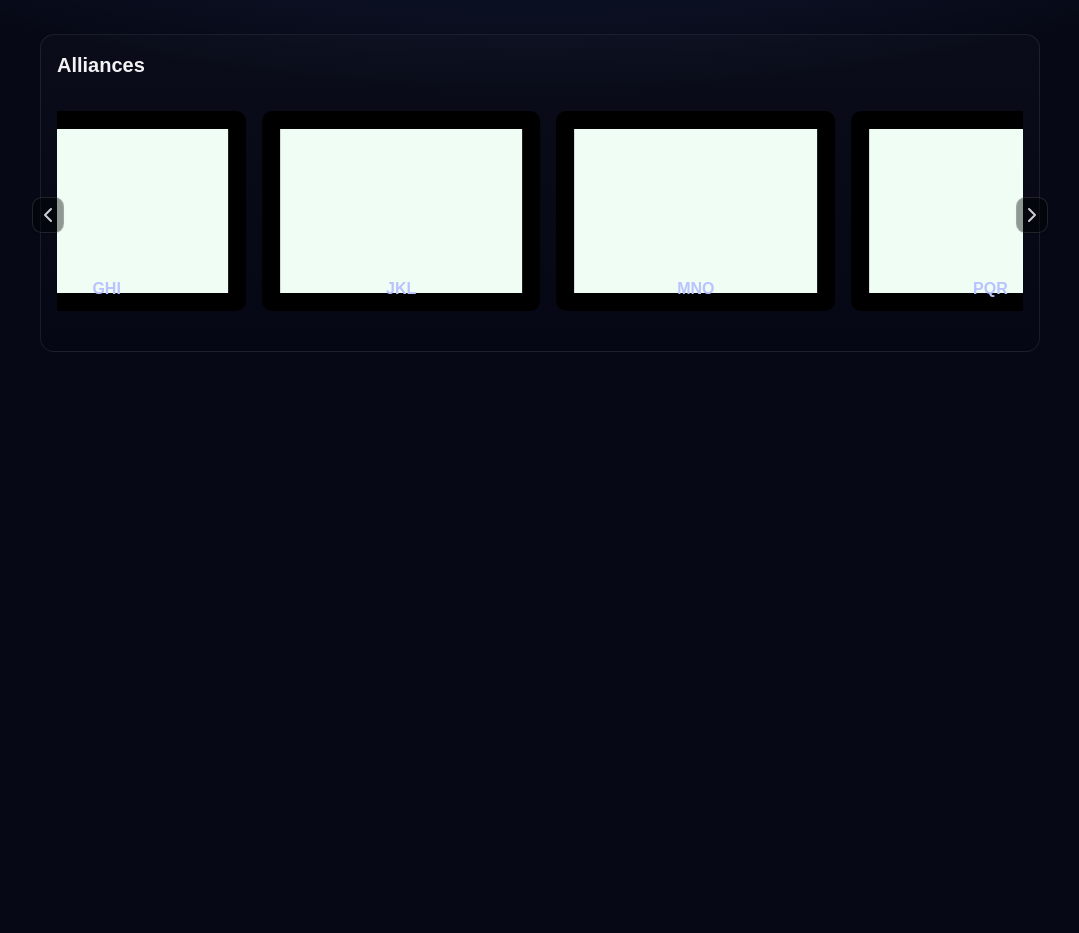
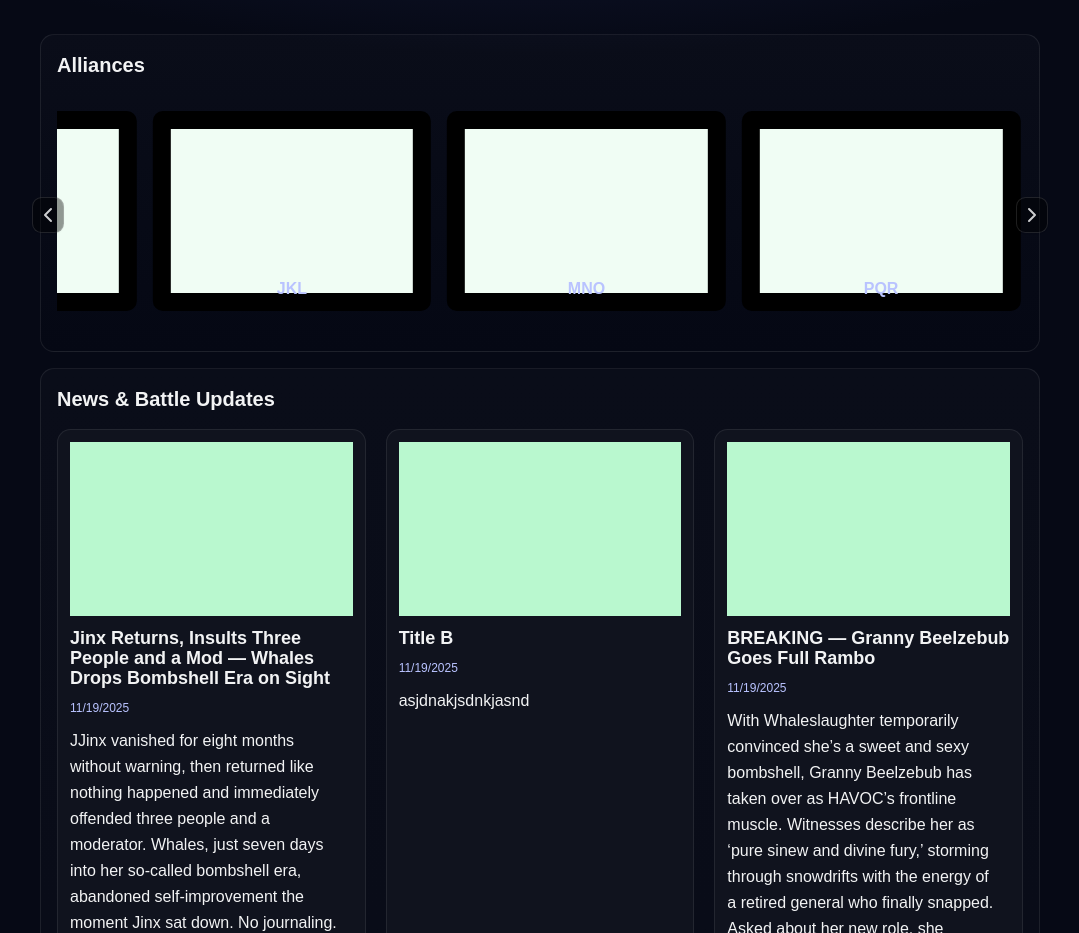
Before and after one commit to daniel-bss/saas-starter, a Next.js app: page / in a window 1280 px wide. Shown: the part 167-1100 px from the top of the page, without its empty margins (100-1179 px from the left). Built offline with nearby package versions, Linux system fonts and the light colour scheme.

Commit message:
feat: setup News UI

```diff
--- a/app/layout.tsx
+++ b/app/layout.tsx
@@ -21,7 +21,7 @@ export default function RootLayout({
 }) {
   return (
     <html lang="en" className={`${inter.className} bg-primary`}>
-      <body className="min-h-[100dvh] body-main-background">
+      <body className="min-h-[100dvh] pb-[100px] body-main-background">
         <SWRConfig
           value={{
             fallback: {
--- a/app/page.tsx
+++ b/app/page.tsx
@@ -2,7 +2,8 @@
 
 import AlliancesCarousel from "@/components/alliances-carousel";
 import GateOverlay from "@/components/gateoverlay";
-import { AllianceCarouselItem } from "@/types";
+import { formatDate } from "@/lib/date";
+import { AllianceCarouselItem, NewsItem } from "@/types";
 import { useState } from "react";
 
 const dummyAlliances: AllianceCarouselItem[] = [
@@ -41,6 +42,29 @@ const dummyAlliances: AllianceCarouselItem[] = [
   },
 ];
 
+const dummyNews: NewsItem[] = [
+  {
+    title:
+      "Jinx Returns, Insults Three People and a Mod — Whales Drops Bombshell Era on Sight",
+    date: new Date(),
+    body: "JJinx vanished for eight months without warning, then returned like nothing happened and immediately offended three people and a moderator. Whales, just seven days into her so-called bombshell era, abandoned self-improvement the moment Jinx sat down. No journaling. No manifestation. She lit a cigar and asked, “Okay, who do we take out first?” — Catty von Catacean reportinginx vanished for eight months without warning, then returned like nothing happened and immediately offended three people and a moderator. Whales, just seven days into her so-called bombshell era, abandoned self-improvement the moment Jinx sat down. No journaling. No manifestation. She lit a cigar and asked, “Okay, who do we take out first?” — Catty von Catacean reporting",
+  },
+  { title: "Title B", date: new Date(), body: "asjdnakjsdnkjasnd" },
+  {
+    title: "BREAKING — Granny Beelzebub Goes Full Rambo",
+    date: new Date(),
+    body: "With Whaleslaughter temporarily convinced she’s a sweet and sexy bombshell, Granny Beelzebub has taken over as HAVOC’s frontline muscle. Witnesses describe her as ‘pure sinew and divine fury,’ storming through snowdrifts with the energy of a retired general who finally snapped. Asked about her new role, she growled, ‘Somebody’s gotta keep order.’ HAVOC leadership remains in turmoil. — Catty von Catacean reporting",
+  },
+  { title: "Title D", date: new Date(), body: "asjdnakjsdnkjasnd" },
+  { title: "Title E", date: new Date(), body: "asjdnakjsdnkjasnd" },
+  { title: "Title F", date: new Date(), body: "asjdnakjsdnkjasnd" },
+  { title: "Title G", date: new Date(), body: "asjdnakjsdnkjasnd" },
+  { title: "Title H", date: new Date(), body: "asjdnakjsdnkjasnd" },
+  { title: "Title I", date: new Date(), body: "asjdnakjsdnkjasnd" },
+  { title: "Title K", date: new Date(), body: "asjdnakjsdnkjasnd" },
+  { title: "Title L", date: new Date(), body: "asjdnakjsdnkjasnd" },
+];
+
 export default function Page() {
   let [firstLanding, setFirstLanding] = useState<boolean>(false);
 
@@ -53,7 +77,7 @@ export default function Page() {
           setFirstLanding={setFirstLanding}
         />
       ) : (
-        <div className="container pt-[90px] h-[3000px] flex flex-col justify-start items-center">
+        <div className="container pt-[90px] flex flex-col justify-start items-center">
           {/* HOME */}
           <div className="font-bold text-[26px] text-surface-25 tracking-wide">
             WOS STATE #2128
@@ -74,6 +98,35 @@ export default function Page() {
           </div>
 
           {/* NEWS & BATTLE UPDATES */}
+          <div className="card w-full flex flex-col justify-start items-start">
+            <div className="text-surface-25 text-xl font-bold mb-4">
+              News & Battle Updates
+            </div>
+
+            <div className="grid grid-cols-1 sm:grid-cols-2 md:grid-cols-3 gap-x-5 gap-y-6 w-full">
+              {dummyNews.map((newsItem, i) => (
+                // TODO: use id for key
+                <div
+                  key={i}
+                  className="bg-[#10131e] p-3 w-full h-[650px] rounded-xl border-[1px] border-[#ffffff14]"
+                >
+                  <div className="bg-green-200 w-full h-[174px] mb-3">
+                    {/* TODO: Image, aspect ratio, fit */}
+                  </div>
+
+                  <div className="text-surface-25 font-bold text-lg/[20px] mb-3">
+                    {newsItem.title}
+                  </div>
+
+                  <div className="text-secondary text-xs mb-3">
+                    {formatDate(newsItem.date)}
+                  </div>
+
+                  <div className="news-body">{newsItem.body}</div>
+                </div>
+              ))}
+            </div>
+          </div>
         </div>
       )}
     </>
--- a/app/styles/theme.css
+++ b/app/styles/theme.css
@@ -50,7 +50,7 @@
     rgba(255, 255, 255, 0.02),
     rgba(0, 0, 0, 0.04)
   );
-  border: 1px solid rgba(255, 255, 255, 0.08);
+  border: 1px solid #ffffff14;
   border-radius: 14px;
   padding: 16px;
   margin-top: 16px;
@@ -61,3 +61,11 @@
   border: 1px solid rgba(255, 255, 255, 0.15);
   background: rgba(0, 0, 0, 0.5);
 }
+
+.news-body {
+  @apply text-surface-25 text-base/[26px] pr-2 h-[330px];
+  overflow-x: hidden;
+  overflow-y: auto;
+  scrollbar-color: rgb(100, 100, 100) rgba(192, 192, 192, 0.08);
+  scrollbar-width: thin;
+}
--- a/components/alliances-carousel.tsx
+++ b/components/alliances-carousel.tsx
@@ -31,10 +31,13 @@ export default function AlliancesCarousel({
     >
       <CarouselContent>
         {items.map((item, i) => (
-          <CarouselItem key={i} className="basis-3/10 hover:cursor-pointer">
+          <CarouselItem
+            key={i}
+            className="basis-1/1 sm:basis-1/2 md:basis-3/10 hover:cursor-pointer"
+          >
             {/**TODO: basis RESPONSIVE */}
             <div className="bg-black p-4 mt-4 border-2 border-black rounded-[10px] relative text-secondary hover:text-surface-25">
-              <div className="bg-green-50 w-full min-h-[164px] h-full"></div>
+              <div className="bg-green-50 w-full min-w-[230px] min-h-[164px] h-full"></div>
               <div className="absolute bottom-0 left-0 right-0 text-center p-2 font-extrabold text-inherit">
                 {item.name}
               </div>
--- /dev/null
+++ b/lib/date.ts
@@ -0,0 +1,7 @@
+export function formatDate(date: Date): string {
+  return date.toLocaleDateString("en-US", {
+    year: "numeric",
+    month: "2-digit",
+    day: "2-digit",
+  });
+}
```
Also changed, not shown: types/index.ts (+8 -0 lines).
